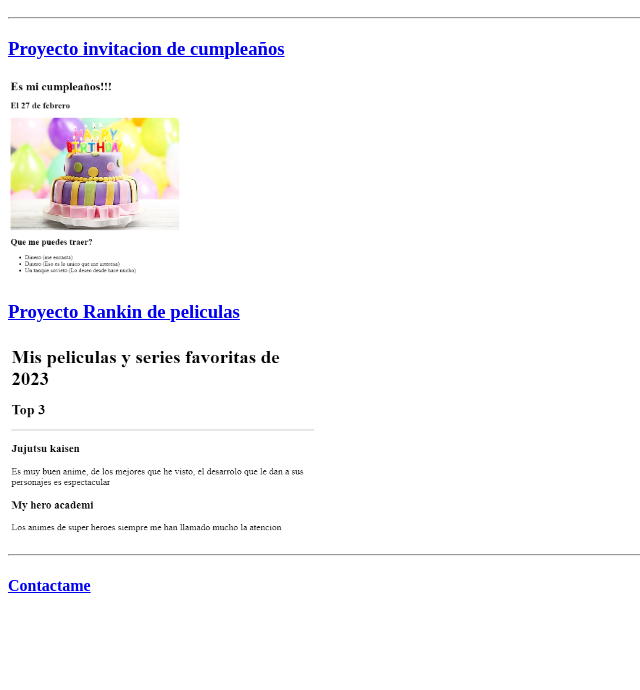
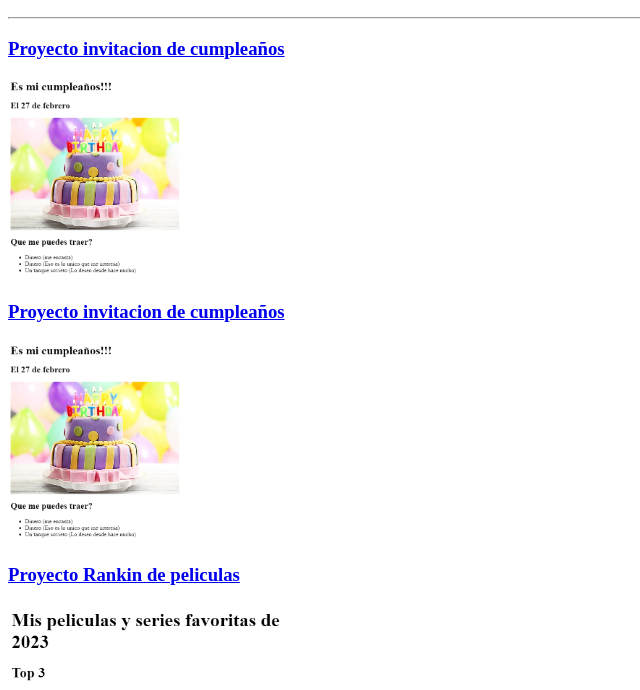
Before and after one commit to OmarLag/htlm-portafolio, a plain HTML site: page index.html in a window 1280 px wide. Shown: the part 110-800 px from the top of the page, without its empty margins (0-640 px from the left). Drawn offline with Linux system fonts and the light colour scheme.

Commit message:
Update index.html

```diff
--- a/index.html
+++ b/index.html
@@ -12,9 +12,13 @@
     <h3><a href="../public/birthday-invite.html">Proyecto invitacion de cumpleaños</a></h3>
         <img src="../assets/images/Invitacion de cumpleaños.png" height="200" alt="Pastel de cumpleaños" />
 
-    <h3><a href="../public/movie-ranking.html">Proyecto Rankin de peliculas</a></h3>
-        <img src="../assets/images/Mis peliculas favoritas - copia.png"  height="200" />
+    <h3><a href="./public/birthday-invite.html">Proyecto invitacion de cumpleaños</a></h3>
+        <img src="./assets/images/Invitacion de cumpleaños.png" height="200" alt="Pastel de cumpleaños" />
+
+    <h3><a href="./public/movie-ranking.html">Proyecto Rankin de peliculas</a></h3>
+        <img src="./assets/images/Mis peliculas favoritas - copia.png"  height="200" />
     <hr/>
-    <h4><a href="../public/contact.html">Contactame </a></h4>
+    <a href="./public/about.html">Acerca de mí</a>
+    <a href="./public/contact.html">Contactame</a>
 </body>
 </html>
```
